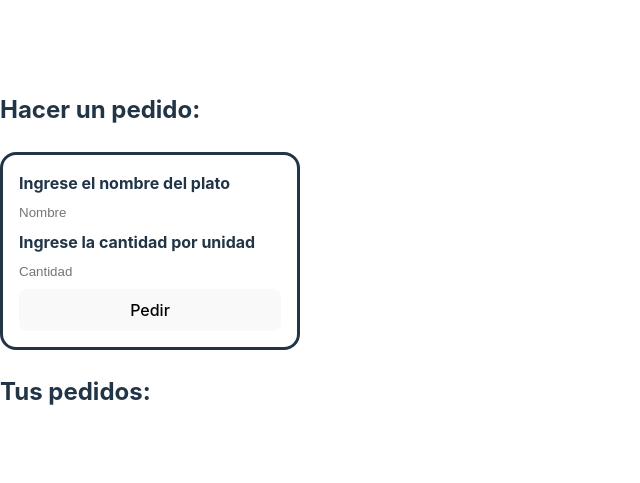
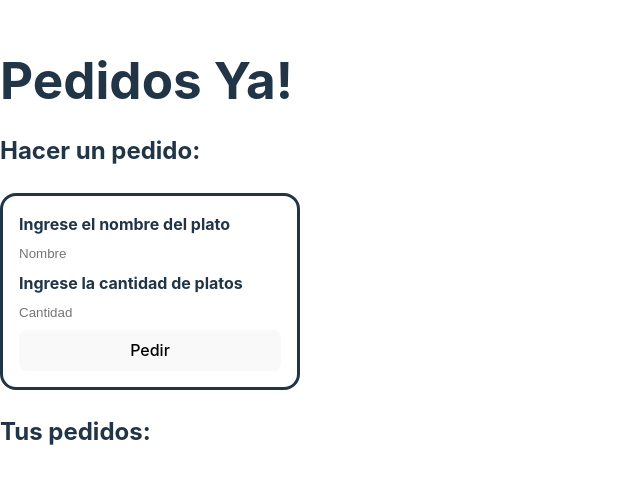
Before and after one commit to paulagoldenhorn/Proyectos-Frontend3, a React (Vite) app: page / in a window 1280 px wide. Shown: the part 137-620 px from the top of the page, without its empty margins (0-640 px from the left). Built offline with nearby package versions, Linux system fonts and the light colour scheme.

Commit message:
Ejercicio clase 10 modificado: mejoras de disenio

```diff
--- a/src/C10-repaso/Clase10.jsx
+++ b/src/C10-repaso/Clase10.jsx
@@ -25,6 +25,8 @@ function Clase10() {
 
   return (
     <>
+    <h1>Pedidos Ya!</h1>
+    <br />
       <h2>Hacer un pedido:</h2>
       <br />
       <Formulario onSubmit={handleSubmit} />
--- a/src/C10-repaso/Formulario.jsx
+++ b/src/C10-repaso/Formulario.jsx
@@ -37,7 +37,7 @@ function Formulario(props) {
         value={dishName}
         onChange={(e) => setDishName(e.target.value)}
       />
-      <label htmlFor='dishQuantity'>Ingrese la cantidad por unidad</label>
+      <label htmlFor='dishQuantity'>Ingrese la cantidad de platos</label>
       <input
         type='number'
         name='dishQuantity'
```
